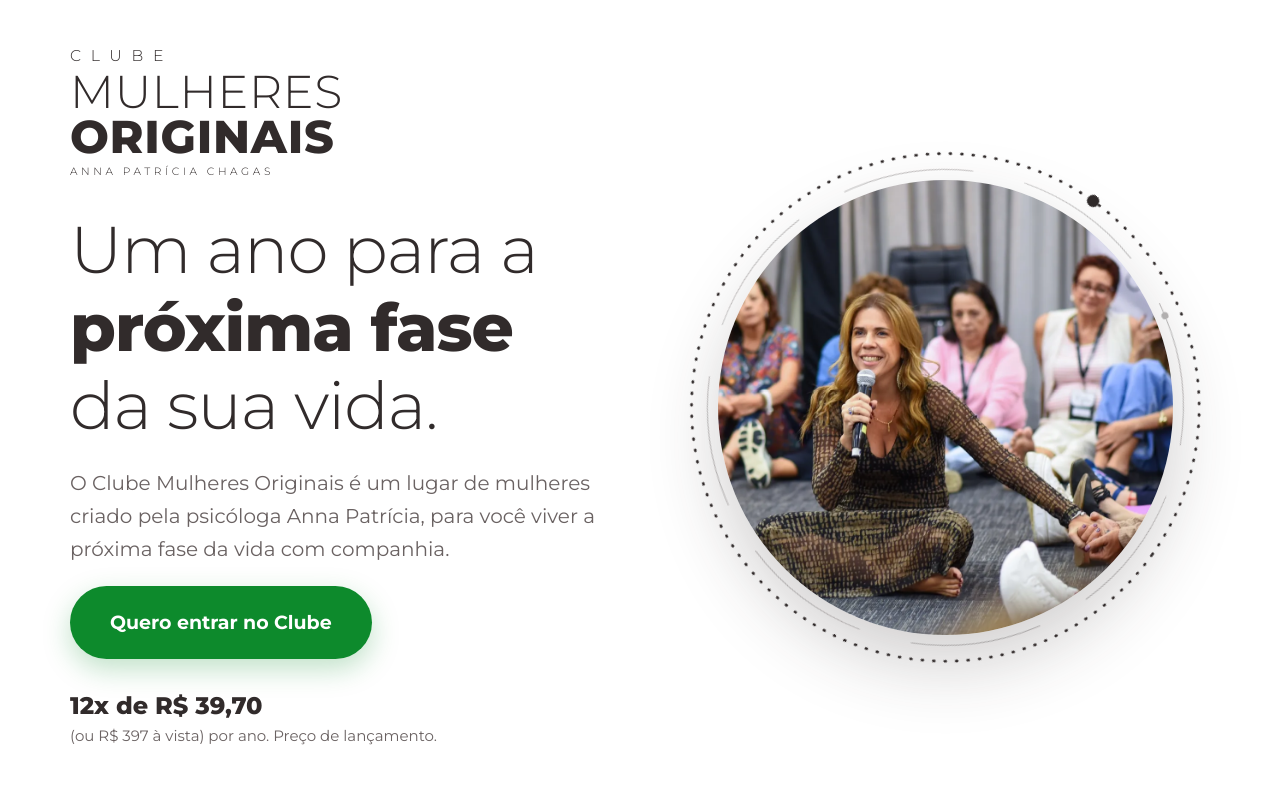
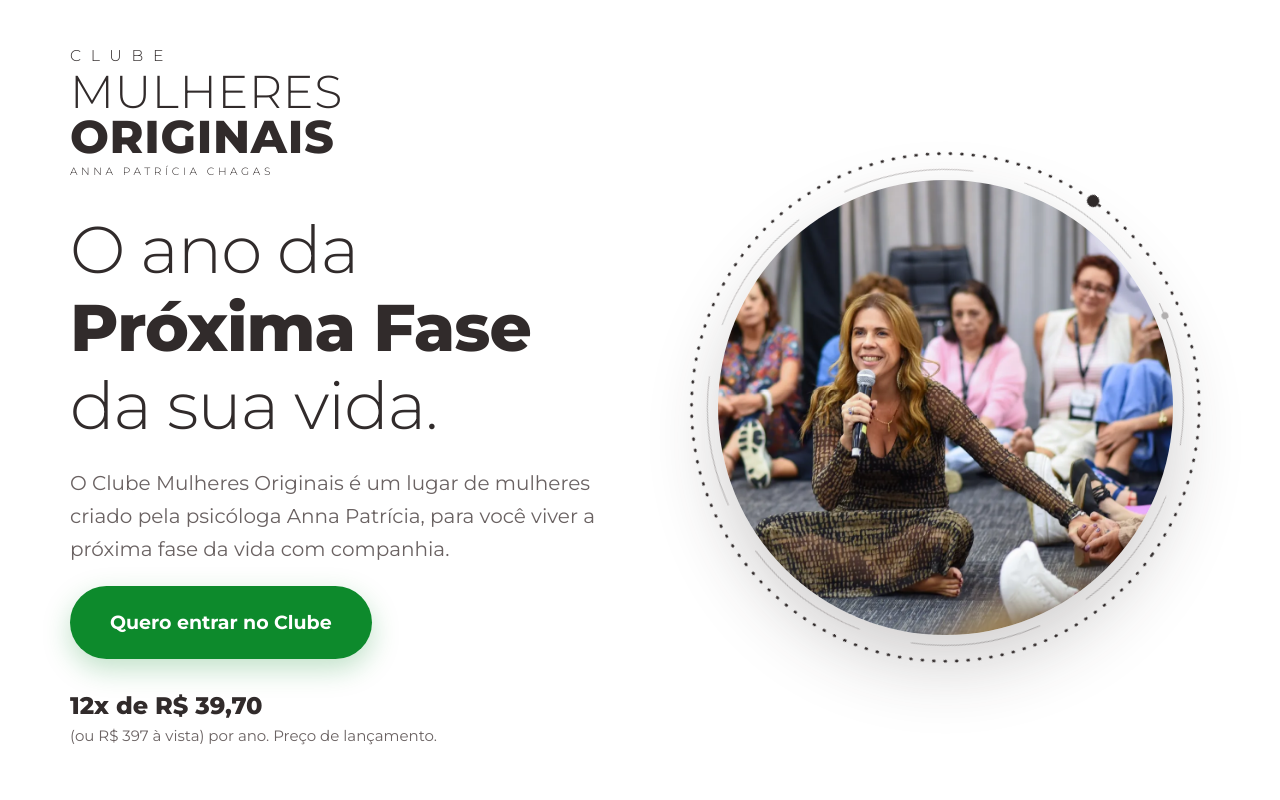
Before and after one commit to edvancjs/ipe-amarelo, a plain HTML site: page clube-mulheres-originais/index.html in a window 1280 px wide. Shown: the top 800 px of the page. Drawn offline with Linux system fonts and the light colour scheme.

Commit message:
Clube Mulheres Originais: nova promessa na abertura
Co-Authored-By: Claude Sonnet 5.5 <noreply@anthropic.com>

```diff
--- a/clube-mulheres-originais/index.html
+++ b/clube-mulheres-originais/index.html
@@ -234,7 +234,7 @@ footer .marca{font-size:26px;color:var(--ink);margin-bottom:18px}
     <div class="marca e" style="--d:0s" role="img" aria-label="Clube Mulheres Originais, por Anna Patrícia Chagas">
       <span class="a">Clube</span><span class="b">Mulheres</span><span class="c">Originais</span><span class="d">Anna Patrícia Chagas</span>
     </div>
-    <h1 class="e" style="--d:.15s">Um ano para a <b>próxima fase</b> da sua vida.</h1>
+    <h1 class="e" style="--d:.15s">O ano da <b>Próxima Fase</b> da sua vida.</h1>
     <p class="sub e" style="--d:.3s">O Clube Mulheres Originais é um lugar de mulheres criado pela psicóloga Anna Patrícia, para você viver a próxima fase da vida com companhia.</p>
     <div class="e" style="--d:.45s">
       <a class="btn" href="https://pagamento.institutoipeamarelo.com/pay/clube-mulheres-originais">Quero entrar no Clube</a>
```
